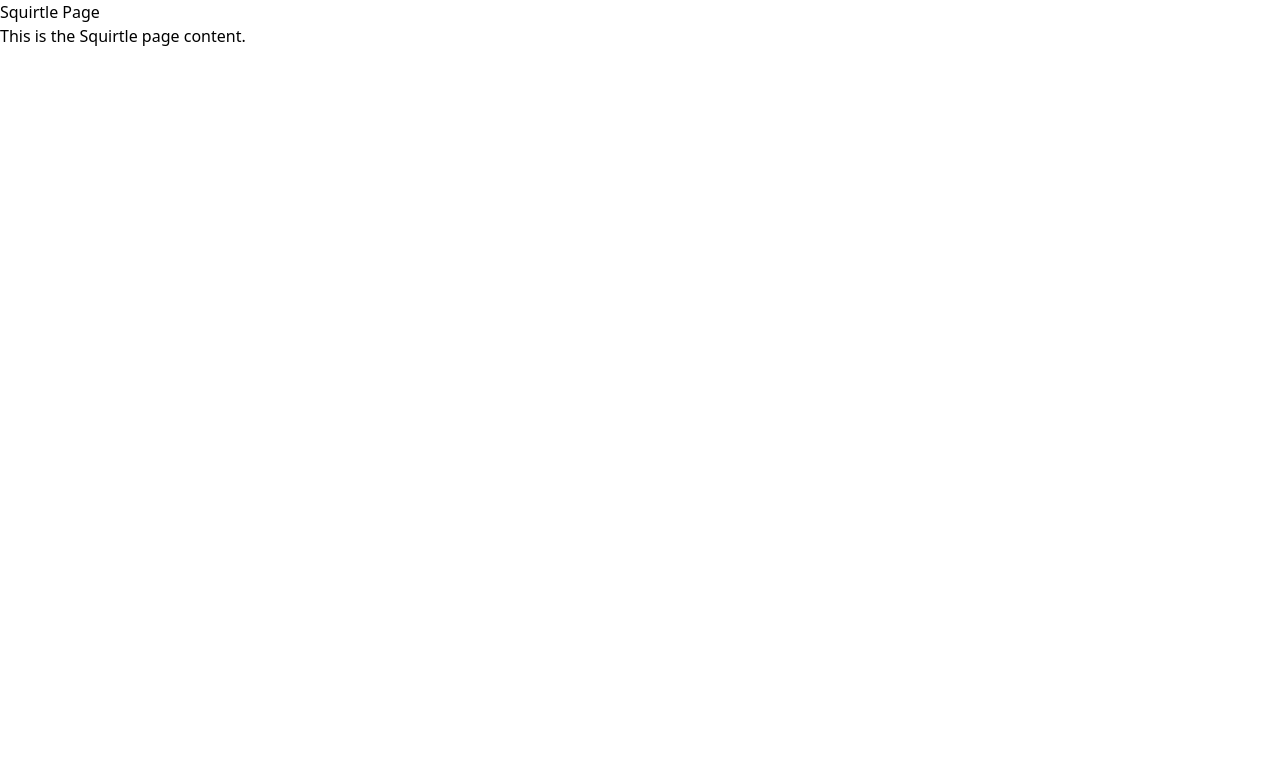
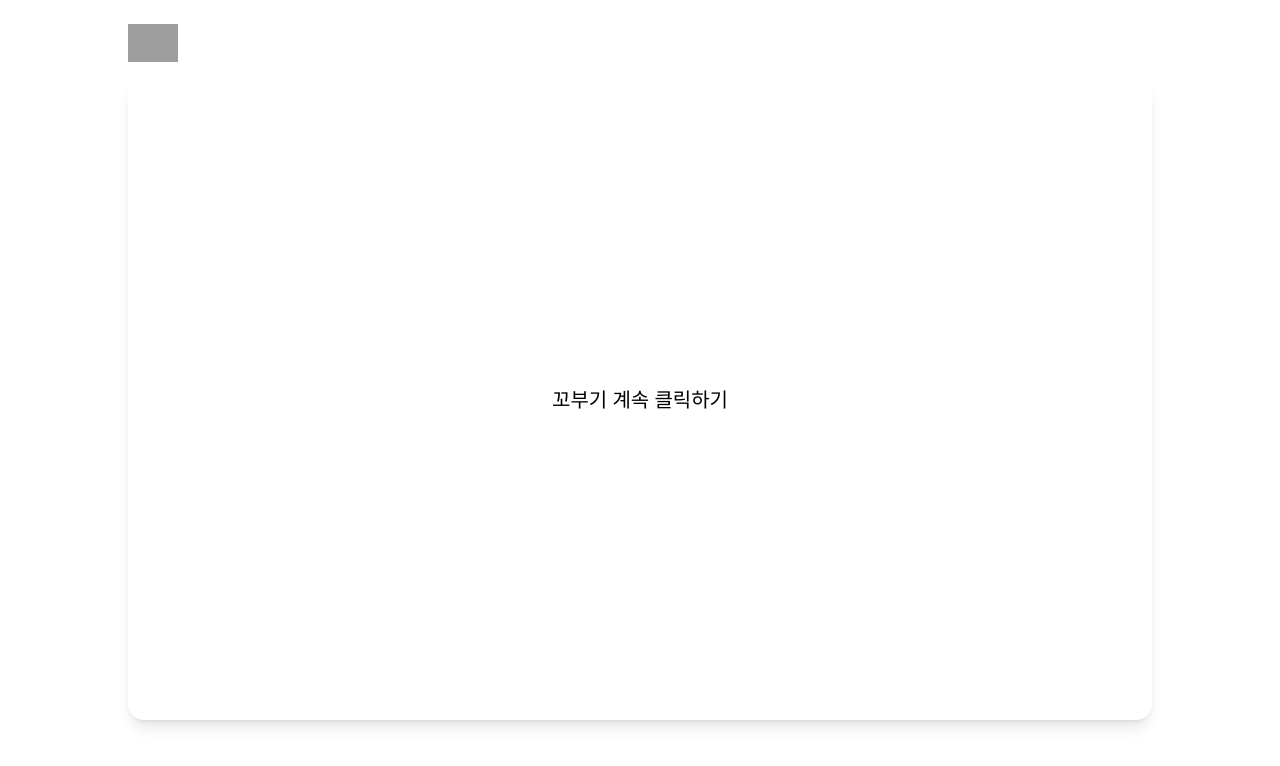
Before and after one commit to kdt-ful-class-three-group/letter, a Next.js app in the folder client/: page /squirtle in a window 1280 px wide. Shown: the top 766 px of the page. Built offline with nearby package versions, Linux system fonts and the light colour scheme; grey boxes are pictures that could not be loaded.

Commit message:
꼬부기 수정중

```diff
--- a/client/src/app/squirtle/page.tsx
+++ b/client/src/app/squirtle/page.tsx
@@ -1,8 +1,9 @@
+import SquirtleContainer from "@/components/squirtle/SquirtleContainer";
+
 export default function SquirtlePage() {
   return (
     <div>
-      <h1>Squirtle Page</h1>
-      <p>This is the Squirtle page content.</p>
+      <SquirtleContainer />
     </div>
   );
 }
--- /dev/null
+++ b/client/src/components/squirtle/Squirtle.css
@@ -0,0 +1,99 @@
+/* === 리셋 및 공통 === */
+* {
+  margin: 0;
+  padding: 0;
+  box-sizing: border-box;
+}
+
+/* === Layout === */
+.w-full {
+  width: 100%;
+}
+
+.h-full {
+  height: 100%;
+}
+
+.h-screen {
+  height: 100vh;
+}
+
+.w-4\/5 {
+  width: 80%;
+}
+
+.h-4\/5 {
+  height: 80%;
+}
+
+/* === Flex === */
+.flex {
+  display: flex;
+}
+
+.justify-center {
+  justify-content: center;
+}
+
+.items-center {
+  align-items: center;
+}
+
+/* === Position === */
+.absolute {
+  position: absolute;
+}
+
+.relative {
+  position: relative;
+}
+
+.top-\[3\%\] {
+  top: 3%;
+}
+
+.left-\[10\%\] {
+  left: 10%;
+}
+
+/* === Typography === */
+.text-xl {
+  font-size: 20px;
+}
+
+.px-8 {
+  padding-left: 2rem;
+  padding-right: 2rem;
+}
+
+/* === Effects === */
+.shadow-lg {
+  box-shadow: 0px 0px 20px rgba(0, 0, 0, 0.1);
+}
+
+.rounded-2xl {
+  border-radius: 20px;
+}
+
+/* === Transition === */
+.transition-all {
+  transition-property: all;
+}
+
+.duration-300 {
+  transition-duration: 300ms;
+}
+
+.ease-in-out {
+  transition-timing-function: ease-in-out;
+}
+
+/* === Cursor === */
+.cursor-pointer {
+  cursor: pointer;
+}
+
+/* === 이미지 크기 === */
+.w-\[50px\] {
+  width: 50px;
+}
--- a/client/src/components/squirtle/SquirtleContainer.tsx
+++ b/client/src/components/squirtle/SquirtleContainer.tsx
@@ -1,5 +1,6 @@
-import React, { useEffect, useState } from 'react';
-import './SquirtleContainer.css';
+'use client';
+import React, { useState } from 'react';
+// import './Squirtle.css';
 
 type Message = {
   content: string;
@@ -14,7 +15,7 @@
   { content: '화이팅!' }
 ];
 
-const SquirtleContainer = () => {
+export const SquirtleContainer = () => {
   const [messages] = useState<Message[]>(defaultMessages);
   const [currentIndex, setCurrentIndex] = useState(0);
 
@@ -35,12 +36,17 @@
   };
 
   return (
-    <div className="squirtle-container">
-      <section>
+    <div className="w-full h-screen flex flex-col justify-center items-center relative">
+      <section className="w-4/5 h-4/5 shadow-lg rounded-2xl flex justify-center items-center px-8 text-xl">
         <p>{messages[currentIndex]?.content || ''}</p>
       </section>
-      <div id="charac" style={{ position: 'absolute', left: getCharacterLeft(), transition: 'left 0.3s' }} onClick={handleClick}>
-        <img src="/squirtle.png" alt="squirtle" />
+      <div
+        id="charac"
+        className="absolute transition-all duration-300 ease-in-out cursor-pointer"
+        style={{ left: getCharacterLeft(), top: '3%' }}
+        onClick={handleClick}
+      >
+        <img src="/squirtle.png" alt="squirtle" className="w-[50px]" />
       </div>
     </div>
   );
```
